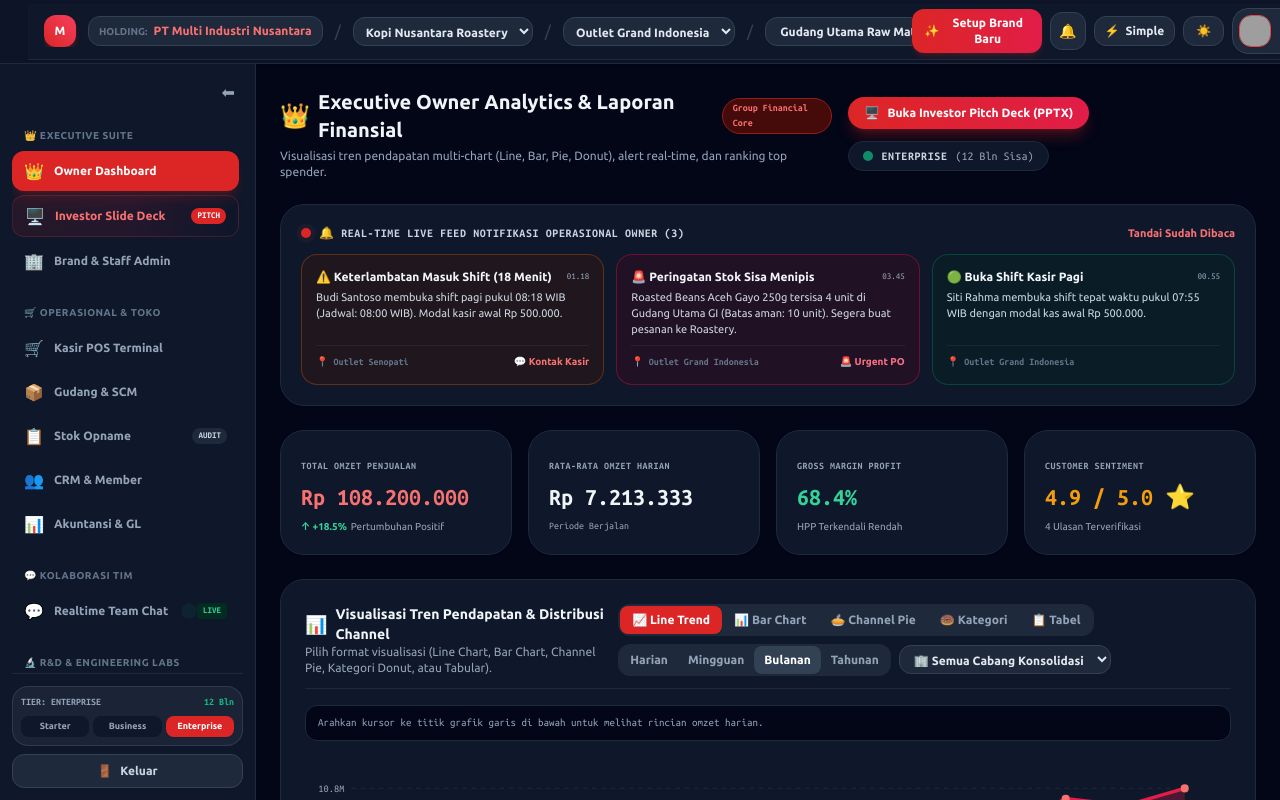
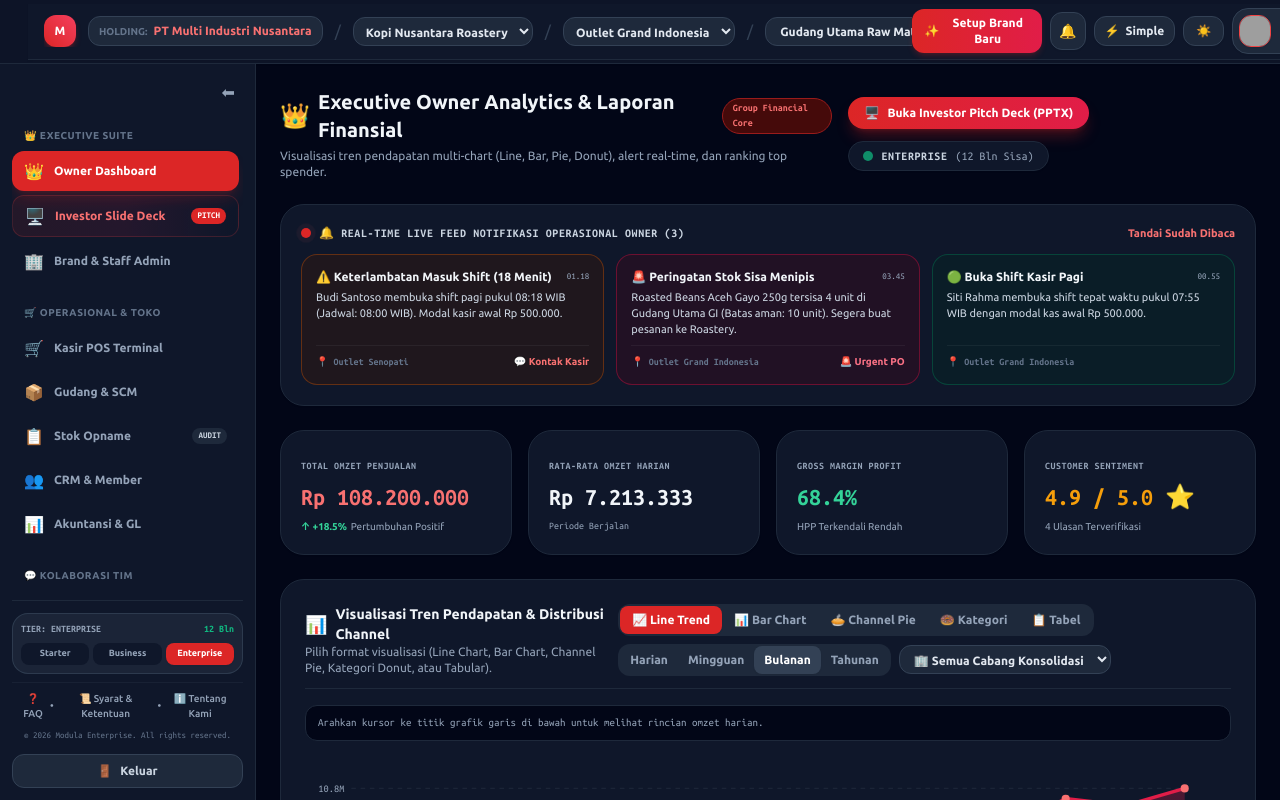
Before and after one commit to aenzet04/adamproject, a React (Vite) app in the folder apps/frontend/: page / in a window 1280 px wide. Built offline with nearby package versions, Linux system fonts and the light colour scheme; grey boxes are pictures that could not be loaded.

Commit message:
chore(auto-sync): automated commit 2026-09-01 00:57:01

```diff
--- a/apps/frontend/src/App.tsx
+++ b/apps/frontend/src/App.tsx
@@ -19,6 +19,9 @@ import { SoftDeleteManager } from './components/trash/SoftDeleteManager';
 import { OnboardingWizardModal } from './components/onboarding/OnboardingWizardModal';
 import { InvestorPitchDeckModal } from './components/presentation/InvestorPitchDeckModal';
 import { PublicLandingPage } from './components/landing/PublicLandingPage';
+import { FaqView } from './components/public/FaqView';
+import { TermsAndConditionsView } from './components/public/TermsAndConditionsView';
+import { AboutUsView } from './components/public/AboutUsView';
 import { AuthPortal } from './components/auth/AuthPortal';
 import { ToastContainer } from './components/atoms/ToastContainer';
 import { PageTransitionPreloader } from './components/atoms/PageTransitionPreloader';
@@ -33,7 +36,27 @@ export default function App() {
   const { isAuthenticated, currentUser, logout } = useAuthStore();
   const [isLandingPageMode, setIsLandingPageMode] = useState(false);
   const [activeModule, setActiveModule] = useState<
-    'pos' | 'crm' | 'chat' | 'inventory' | 'opname' | 'hr' | 'audit' | 'owner' | 'superuser' | 'brand_admin' | 'reviews' | 'benchmark' | 'tickets' | 'trash' | 'swagger' | 'database' | 'docs' | 'finance'
+    | 'pos'
+    | 'crm'
+    | 'chat'
+    | 'inventory'
+    | 'opname'
+    | 'hr'
+    | 'audit'
+    | 'owner'
+    | 'superuser'
+    | 'brand_admin'
+    | 'reviews'
+    | 'benchmark'
+    | 'tickets'
+    | 'trash'
+    | 'swagger'
+    | 'database'
+    | 'docs'
+    | 'finance'
+    | 'faq'
+    | 'terms'
+    | 'about'
   >('owner');
 
   const [isSidebarCollapsed, setIsSidebarCollapsed] = useState(false);
@@ -48,8 +71,12 @@ export default function App() {
   const [isGuestReviewMode, setIsGuestReviewMode] = useState<boolean>(false);
 
   useEffect(() => {
-    if (typeof window !== 'undefined' && window.location.pathname === '/review') {
-      setIsGuestReviewMode(true);
+    if (typeof window !== 'undefined') {
+      const p = window.location.pathname.toLowerCase();
+      if (p === '/review') setIsGuestReviewMode(true);
+      else if (p === '/faq') setActiveModule('faq');
+      else if (p === '/terms' || p === '/term&cond' || p === '/terms-and-conditions') setActiveModule('terms');
+      else if (p === '/about' || p === '/about-us') setActiveModule('about');
     }
   }, []);
 
@@ -477,7 +504,7 @@ export default function App() {
               </button>
             </div>
 
-            {/* 4. R&D & ENGINEERING LABS (VISIBLE TO ALL, DB FOR SUPERUSER) */}
+            {/* 4. R&D & ENGINEERING LABS */}
             <div className="space-y-1 pt-1">
               {!isSidebarCollapsed && (
                 <div className="px-3 py-1 text-[10px] font-bold text-slate-400 dark:text-slate-500 uppercase tracking-wider">
@@ -616,6 +643,37 @@ export default function App() {
               </div>
             )}
 
+            {/* SIDEBAR FOOTER LINKS (FAQ, TERMS, ABOUT, COPYRIGHT) */}
+            {!isSidebarCollapsed && (
+              <div className="px-1 py-1 space-y-1 text-[10px] font-medium text-slate-500 dark:text-slate-400 border-t border-slate-100 dark:border-slate-800/60 pt-2">
+                <div className="flex justify-between items-center text-[10px]">
+                  <button
+                    onClick={() => handleSelectModule('faq')}
+                    className="hover:text-red-600 dark:hover:text-red-400 transition-colors"
+                  >
+                    ❓ FAQ
+                  </button>
+                  <span>•</span>
+                  <button
+                    onClick={() => handleSelectModule('terms')}
+                    className="hover:text-red-600 dark:hover:text-red-400 transition-colors"
+                  >
+                    📜 Syarat & Ketentuan
+                  </button>
+                  <span>•</span>
+                  <button
+                    onClick={() => handleSelectModule('about')}
+                    className="hover:text-red-600 dark:hover:text-red-400 transition-colors"
+                  >
+                    ℹ️ Tentang Kami
+                  </button>
+                </div>
+                <div className="text-[9px] text-center text-slate-400 dark:text-slate-500 font-mono pt-1">
+                  © 2026 Modula Enterprise. All rights reserved.
+                </div>
+              </div>
+            )}
+
             <button
               onClick={() => {
                 logout();
@@ -638,6 +696,9 @@ export default function App() {
           {activeModule === 'brand_admin' && <BrandAdminDashboard />}
           {activeModule === 'superuser' && <SuperUserDashboard />}
           {activeModule === 'chat' && <RealtimeTeamChatView />}
+          {activeModule === 'faq' && <FaqView onBackToHome={() => handleSelectModule('owner')} />}
+          {activeModule === 'terms' && <TermsAndConditionsView onBackToHome={() => handleSelectModule('owner')} />}
+          {activeModule === 'about' && <AboutUsView onBackToHome={() => handleSelectModule('owner')} />}
           {activeModule === 'crm' && (
             isModuleLocked('crm') ? (
               <div className="p-12 text-center space-y-4">
```
